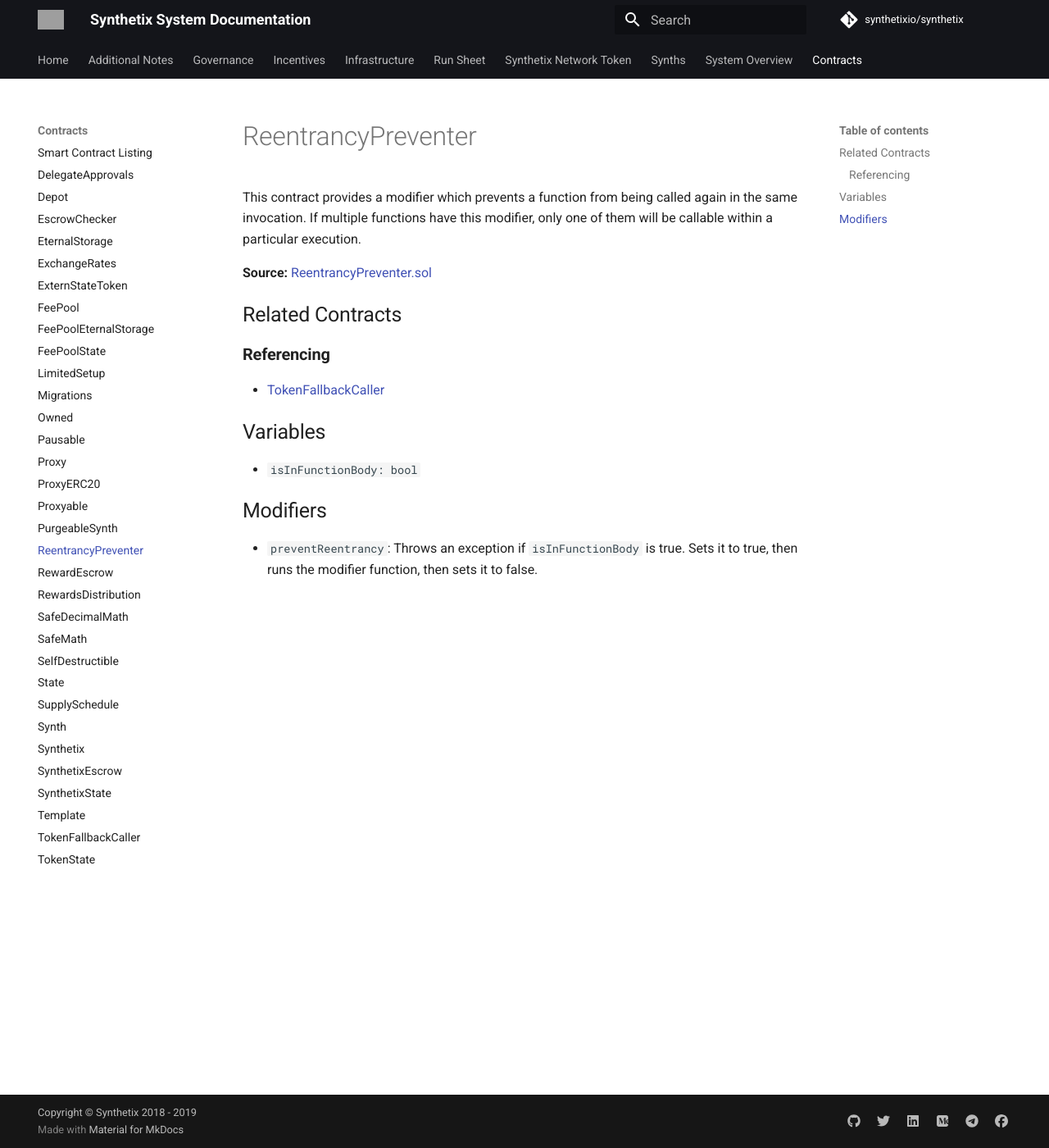
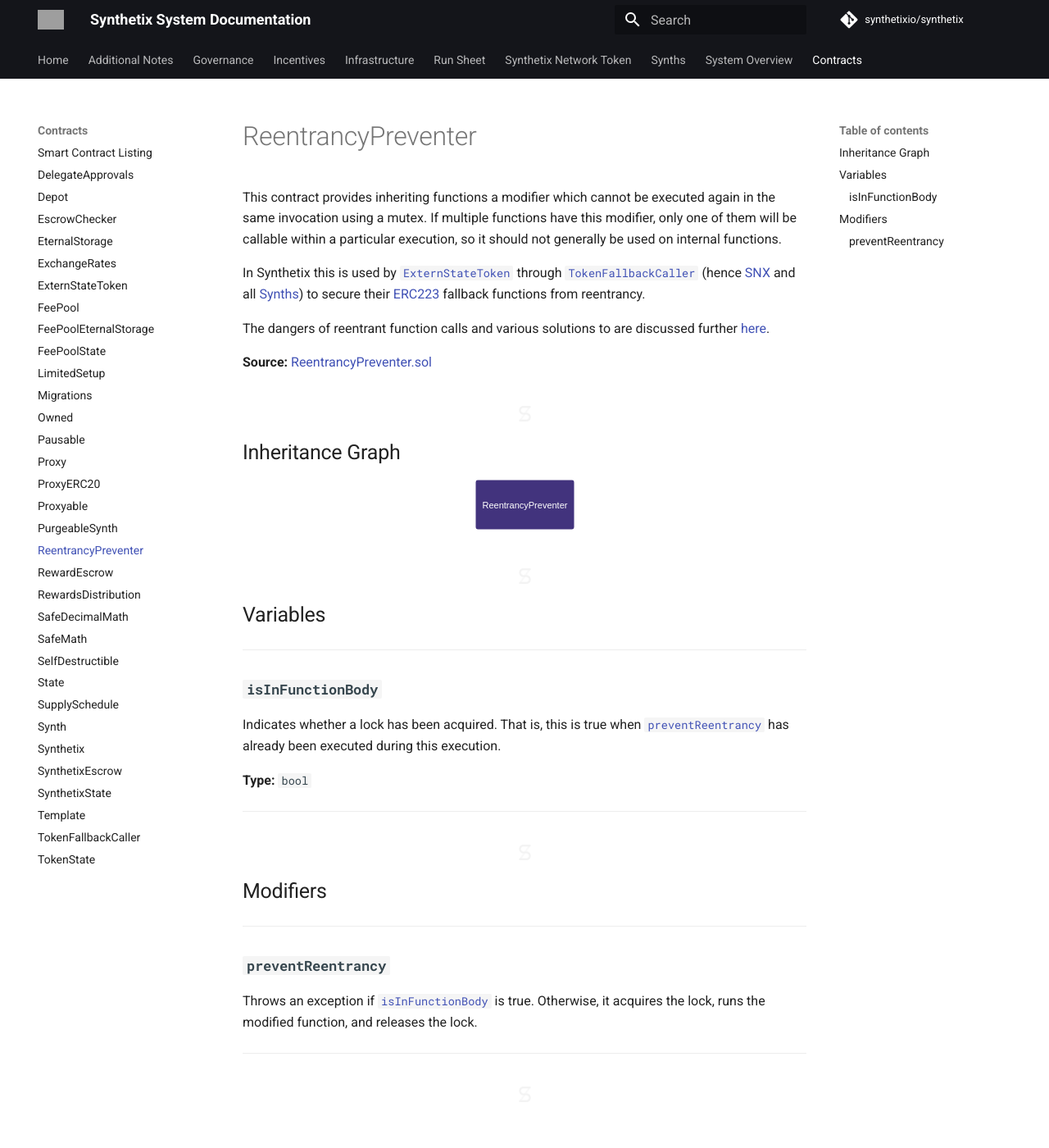
Before and after one commit to Synthetixio/synthetix, an MkDocs documentation site: the page built from docs/contracts/ReentrancyPreventer.md, in a window 1280 px wide and 1400 px high. Shown: the whole window at 82% size. Built offline with MkDocs 1.6.1 and Material for MkDocs 9.7.7, drawn with Linux system fonts in a browser that asks for light colours; comment, search, counter and statistics services are not loaded; grey boxes are pictures that could not be loaded.

Commit message:
ReentrancyPreventer

```diff
--- a/docs/contracts/ReentrancyPreventer.md
+++ b/docs/contracts/ReentrancyPreventer.md
@@ -1,20 +1,46 @@
 # ReentrancyPreventer
 
-This contract provides a modifier which prevents a function from being called again in the same invocation.
-If multiple functions have this modifier, only one of them will be callable within a particular execution.
+This contract provides inheriting functions a modifier which cannot be executed again in the same invocation using a mutex. If multiple functions have this modifier, only one of them will be callable within a particular execution, so it should not generally be used on internal functions.
+
+In Synthetix this is used by [`ExternStateToken`](ExternStateToken.md) through [`TokenFallbackCaller`](TokenFallbackCaller.md) (hence [SNX](Synthetix.md) and all [Synths](Synth.md)) to secure their [ERC223](https://github.com/ethereum/EIPs/issues/223) fallback functions from reentrancy.
+
+The dangers of reentrant function calls and various solutions to are discussed further [here](https://github.com/ethereum/wiki/wiki/Safety#reentrancy).
 
 **Source:** [ReentrancyPreventer.sol](https://github.com/Synthetixio/synthetix/blob/master/contracts/ReentrancyPreventer.sol)
 
-## Related Contracts
+<section-sep />
 
-### Referencing
+## Inheritance Graph
 
-* [TokenFallbackCaller](TokenFallbackCaller.md)
+<inheritance-graph>
+    ![ReentrancyPreventer inheritance graph](../img/graphs/ReentrancyPreventer.svg)
+</inheritance-graph>
+
+<section-sep />
 
 ## Variables
 
-* `isInFunctionBody: bool`
+---
+
+### `isInFunctionBody`
+
+Indicates whether a lock has been acquired. That is, this is true when [`preventReentrancy`](#preventreentrancy) has already been executed during this execution.
+
+**Type:** `bool`
+
+---
+
+<section-sep />
 
 ## Modifiers
 
-* `preventReentrancy`: Throws an exception if `isInFunctionBody` is true. Sets it to true, then runs the modifier function, then sets it to false.
+---
+
+### `preventReentrancy`
+
+Throws an exception if [`isInFunctionBody`](#isinfunctionbody) is true.
+Otherwise, it acquires the lock, runs the modified function, and releases the lock.
+
+---
+
+<section-sep />
```
Also changed, not shown: docs/img/graphs/ReentrancyPreventer.svg (added), 1 other file.
